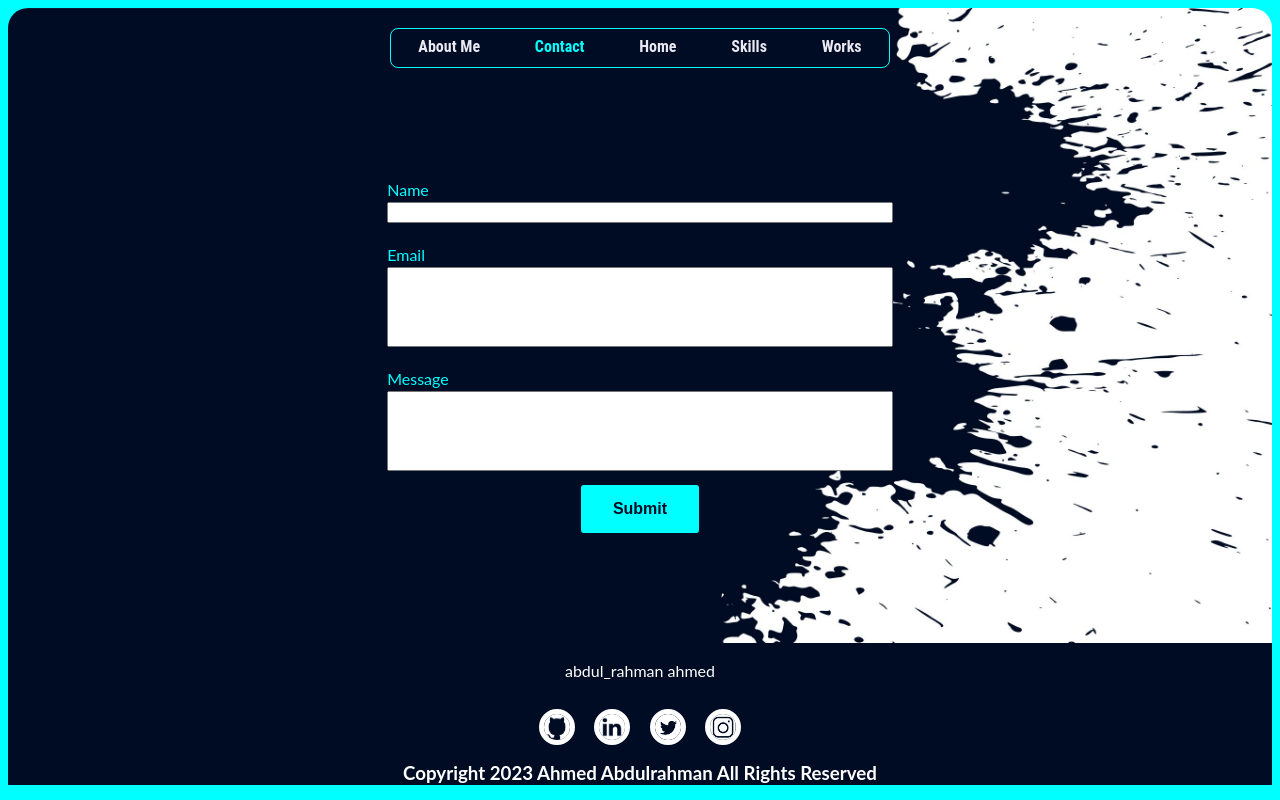
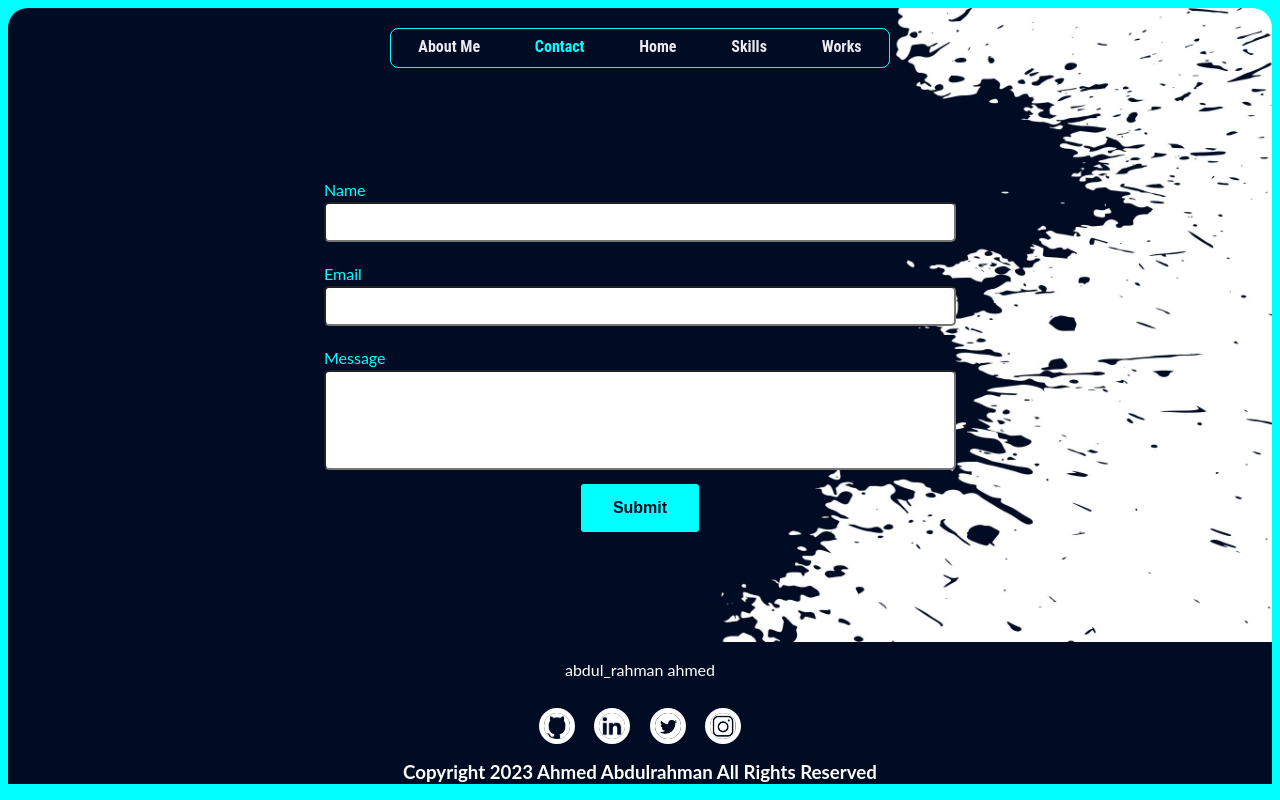
Before and after one commit to Rahman-Abdul/my-portfolio, a Next.js app: page /contact in a window 1280 px wide. Built offline with nearby package versions, Linux system fonts and the light colour scheme.

Commit message:
changes in contact page

```diff
--- a/pages/contact.tsx
+++ b/pages/contact.tsx
@@ -1,5 +1,10 @@
 import React from 'react';
 import { useState } from 'react';
+import styles from '../styles/Home.module.css'
+import github from '../assets/github.png'
+import linkedin from '../assets/linkedin.png'
+import twitter from '../assets/twitter.png'
+import instagram from '../assets/instagram.png'
 
 const Contact: any = () => {
     const [name, setName] = useState('')
@@ -37,18 +42,18 @@ const Contact: any = () => {
         <div className="Formcontainer">
         < form className="Formmain" >
         <div className="ForminputGroup" >
-          < label htmlFor='name'>Name</label>
+          < label className='Formname' htmlFor='name'>Name</label>
           < input type='text' onChange={(e)=>{setName(e.target.value)}} name='name' className="inputField" />
         </div>
         < div className="ForminputGroup" >
-          < label htmlFor='email'>Email</label>
-          < input type='email' onChange={(e)=>{setName(e.target.value)}} name='email' className="ForminputField" />
+          < label className='Formname' htmlFor='email'>Email</label>
+          < input type='email' onChange={(e)=>{setName(e.target.value)}} name='email' className="inputField" />
         </div>
         < div className="ForminputGroup" >
-          < label htmlFor='message'>Message</label>
+          < label className='Formname' htmlFor='message'>Message</label>
           < input type='text' onChange={(e)=>{setName(e.target.value)}} name='message' className="ForminputField" />
         </div>
-        < input className='button-contact' type='submit' onClick={(e)=>{handleSubmit(e)}}/>
+        < input  className='button-contact' type='submit' onClick={(e)=>{handleSubmit(e)}}/>
         </form >
       </div>
     )
--- a/styles/globals.css
+++ b/styles/globals.css
@@ -401,7 +401,7 @@ div.desc {
 }
 
 
-.button-home {
+.button-home, .button-contact {
   background-color: #00FFFF;
   border: none;
   color: #000C24!important;
@@ -428,35 +428,24 @@ div.desc {
 }
 
 .ForminputGroup {
-  height: 20%;
-  width: 40%;
+  height: 80%;
+  width: 50%;
   display: flex;
   flex-direction: column;
   margin: 10px 0;
 }
-
+.inputField{
+  height: 40px;
+  border-radius: 5px;
+}
 .ForminputLabel {
   text-align: left;
 }
 
 .ForminputField {
-  height: 80px;
+  height: 100px;
+  border-radius: 5px;
 }
-label{
-  color: #00FFFF !important;
+.Formname{
+  color: #00FFFF;
 }
-.button-contact {
-  background-color: #00FFFF;
-  border: none;
-  color: #000C24!important;
-  padding: 15px 32px;
-  text-align: center;
-  text-decoration: none;
-  display: inline-block;
-  font-size: 16px;
-  font-weight: bold;
-  margin: 4px 2px;
-  margin-bottom: 20px;
-  cursor: pointer;
-  border-radius: 3px;
-}
```
Also changed, not shown: contents/contactDetails.tsx (added, +9 -0 lines).
